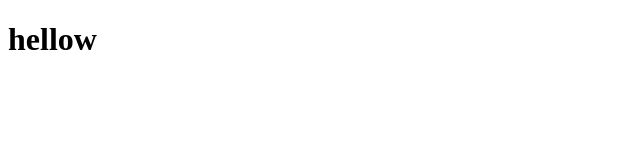
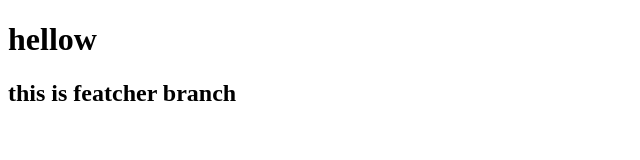
Before and after one commit to lukak1997/new-git, a plain HTML site: page index.html in a window 1280 px wide. Shown: the whole page, without its empty margins (0-640 px from the left). Drawn offline with Linux system fonts and the light colour scheme.

```diff
--- a/index.html
+++ b/index.html
@@ -8,5 +8,6 @@
 </head>
 <body>
     <h1>hellow</h1>
+    <h2>this is featcher branch</h2>
 </body>
 </html>
```
